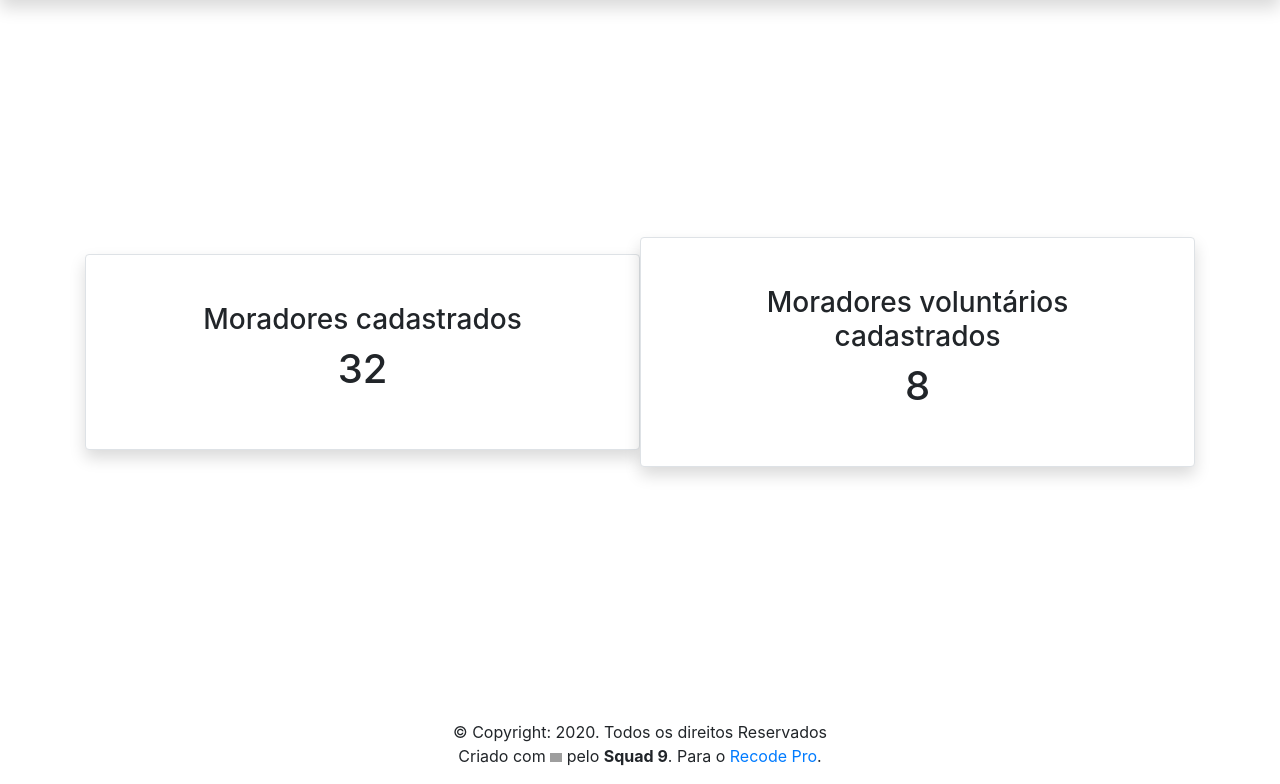
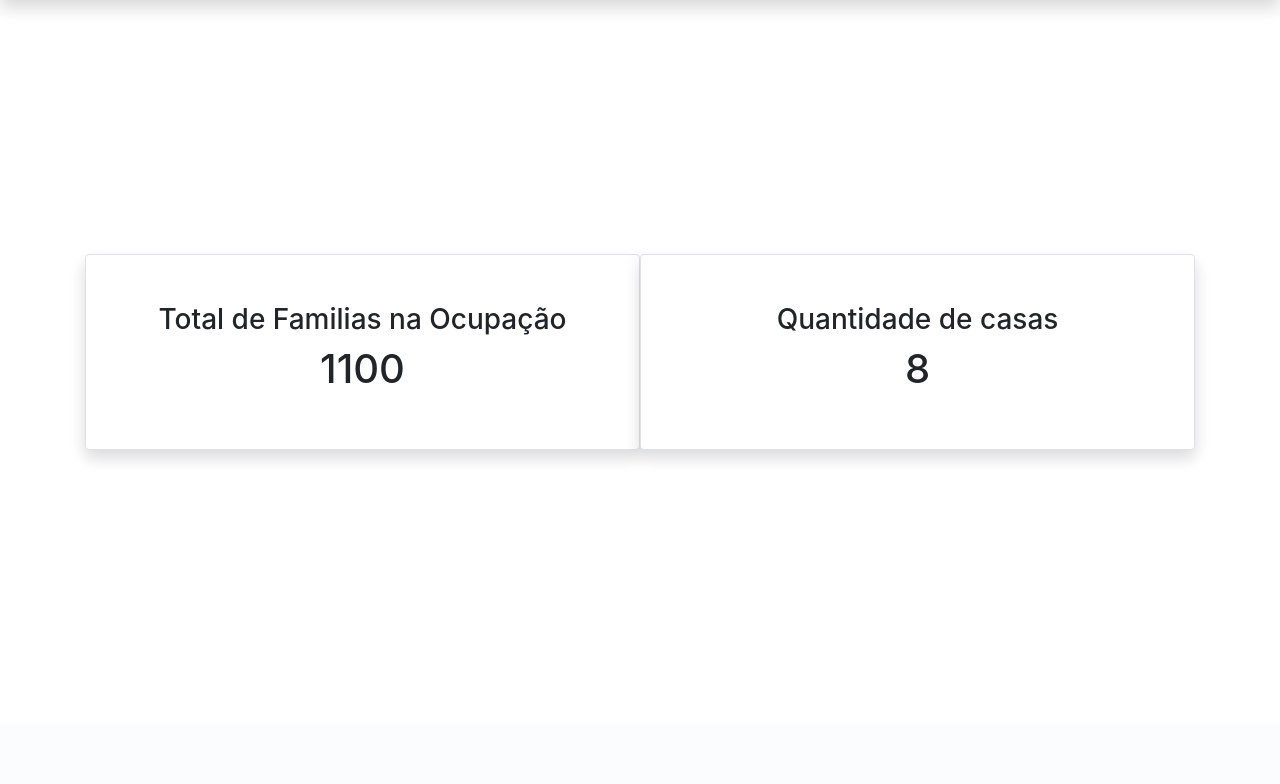
Before and after one commit to Squad9-RecodePro/ecoLarAnchieta, a PHP site: page /home_admin.php in a window 1280 px wide. Shown: the part 76-860 px from the top of the page. After the commit the page ends 536 px from the top, so only its background shows below. Run offline with PHP 8.4, Linux system fonts and the light colour scheme; the visitor is signed in with stand-in values (Sample User, id 1); grey boxes are pictures that could not be loaded.

Commit message:
ultimo atualização para entrega

```diff
--- a/home_admin.php
+++ b/home_admin.php
@@ -48,22 +48,16 @@ if (!isset($_SESSION['email'])) {
     <main class="row m-auto container align-items-center" style="height: 88vh">
 
         <div class="card col-lg-6 col-12 p-5 text-center border shadow">
-            <h3>Moradores cadastrados</h3>
-            <h1>32</h1>
+            <h3>Total de Familias na Ocupação</h3>
+            <h1>1100</h1>
         </div>
 
         <div class="card col-lg-6 col-12 p-5 text-center border shadow">
-            <h3>Moradores voluntários cadastrados</h3>
+            <h3>Quantidade de casas</h3>
             <h1>8</h1>
         </div>
 
     </main>
-
-    <footer>
-    <div class="footer-copyright text-center py-3">&copy; Copyright: 2020. Todos os direitos Reservados <br /> Criado com <img draggable="false" class="emoji" alt=":heart:" src="https://s.w.org/images/core/emoji/11.2.0/svg/2764.svg" width="12px"> pelo <b>Squad
-    9</b>. Para o <a href="https://www.recodepro.org.br/">Recode Pro</a>.
-</div>
-    </footer>
 
 
     <script src="./js/validacao_form.js"></script>
--- a/moradores_admin.php
+++ b/moradores_admin.php
@@ -84,11 +84,6 @@ include_once('./servidor/conn.php');
         </div>
     </main>
 
-    <footer>
-    <div class="footer-copyright text-center py-3">&copy; Copyright: 2020. Todos os direitos Reservados <br /> Criado com <img draggable="false" class="emoji" alt=":heart:" src="https://s.w.org/images/core/emoji/11.2.0/svg/2764.svg" width="12px"> pelo <b>Squad
-    9</b>. Para o <a href="https://www.recodepro.org.br/">Recode Pro</a>.
-</div>
-    </footer>
 
     <script src="./js/validacao_form.js"></script>
     <script src="https://code.jquery.com/jquery-3.5.1.slim.min.js" integrity="sha384-DfXdz2htPH0lsSSs5nCTpuj/zy4C+OGpamoFVy38MVBnE+IbbVYUew+OrCXaRkfj" crossorigin="anonymous"></script>
--- a/sql/bandodedados.sql
+++ b/sql/bandodedados.sql
@@ -26,11 +26,13 @@
 -- ) DEFAULT charset= utf8;
 
 
--- banco pagina login_admin / e retorna dados no moradores_admin
 
 CREATE DATABASE ecocasa
 default character set utf8
 default collate utf8_general_ci;
+
+-- banco pagina login_admin / e retorna dados no home_admin
+
 
 CREATE TABLE adm (
 
@@ -40,6 +42,8 @@ CREATE TABLE adm (
   senha char(32) NOT NULL
 
 ) DEFAULT charset = utf8;
+
+-- banco pagina de login_usuario / moradores_admin
 
 CREATE TABLE moradores (
 
```
Also changed, not shown: cadastro_usuario.php (+4 -17 lines), home_usuario.php (+3 -8 lines), trabalho_voluntario_admin.php (+1 -6 lines), images/Imagem pagina cadastro.jpeg (deleted), images/Login-bro.svg (deleted), images/logo2.svg (deleted), servidor/acesso_cadastro_usuario.php (line endings or trailing spaces).
